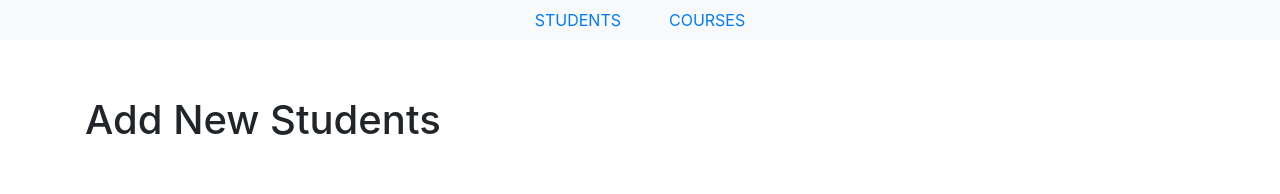
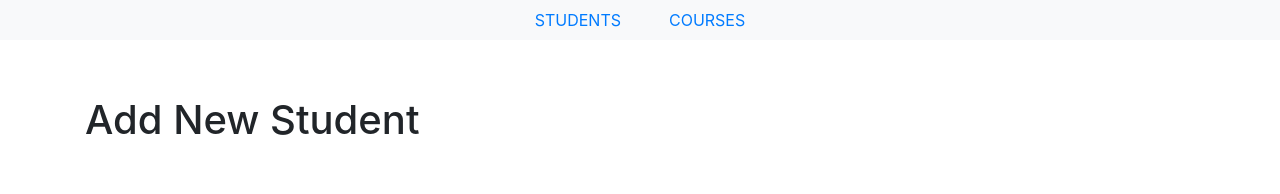
Before and after one commit to farrukhsubhanimobilelive/studentApp, an Angular app: page /students/add-student in a window 1280 px wide. Shown: the top 194 px of the page. Built offline with nearby package versions, Linux system fonts and the light colour scheme; no server answers.

Commit message:
Form title change

```diff
--- a/src/app/components/student/student-form/student-form.component.html
+++ b/src/app/components/student/student-form/student-form.component.html
@@ -3,7 +3,7 @@
     <div class="students">
       <div class="row">
         <div class="col-12 pb-5">
-          <h1 class="m-0 float-left">Add New Students</h1>
+          <h1 class="m-0 float-left">{{ studentId ? 'Edit Student' : 'Add New Student' }}</h1>
         </div>
         <div class="col-12">
           <form class="row" [formGroup]="studentForm" (ngSubmit)="onSubmit()">
```
